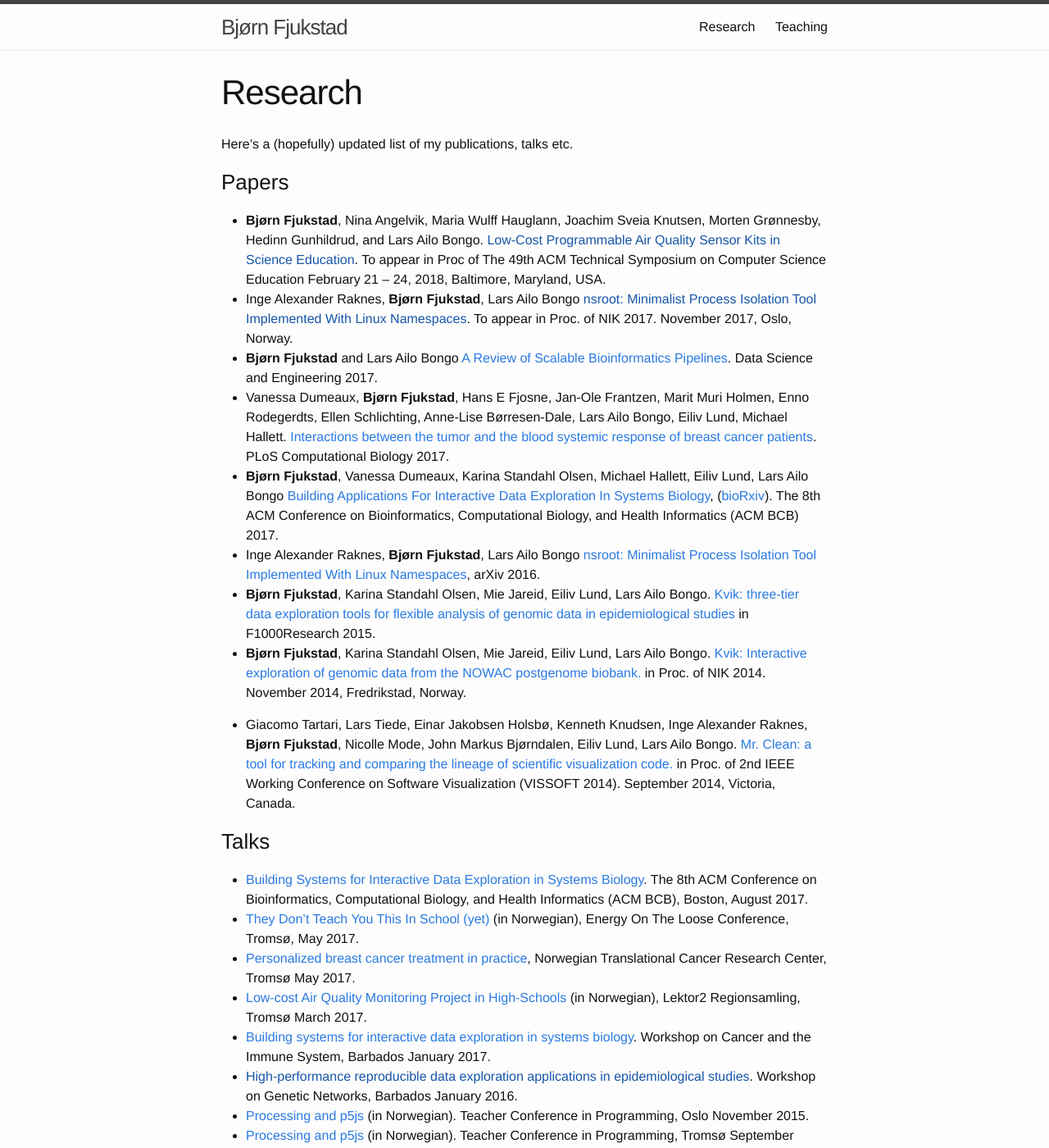
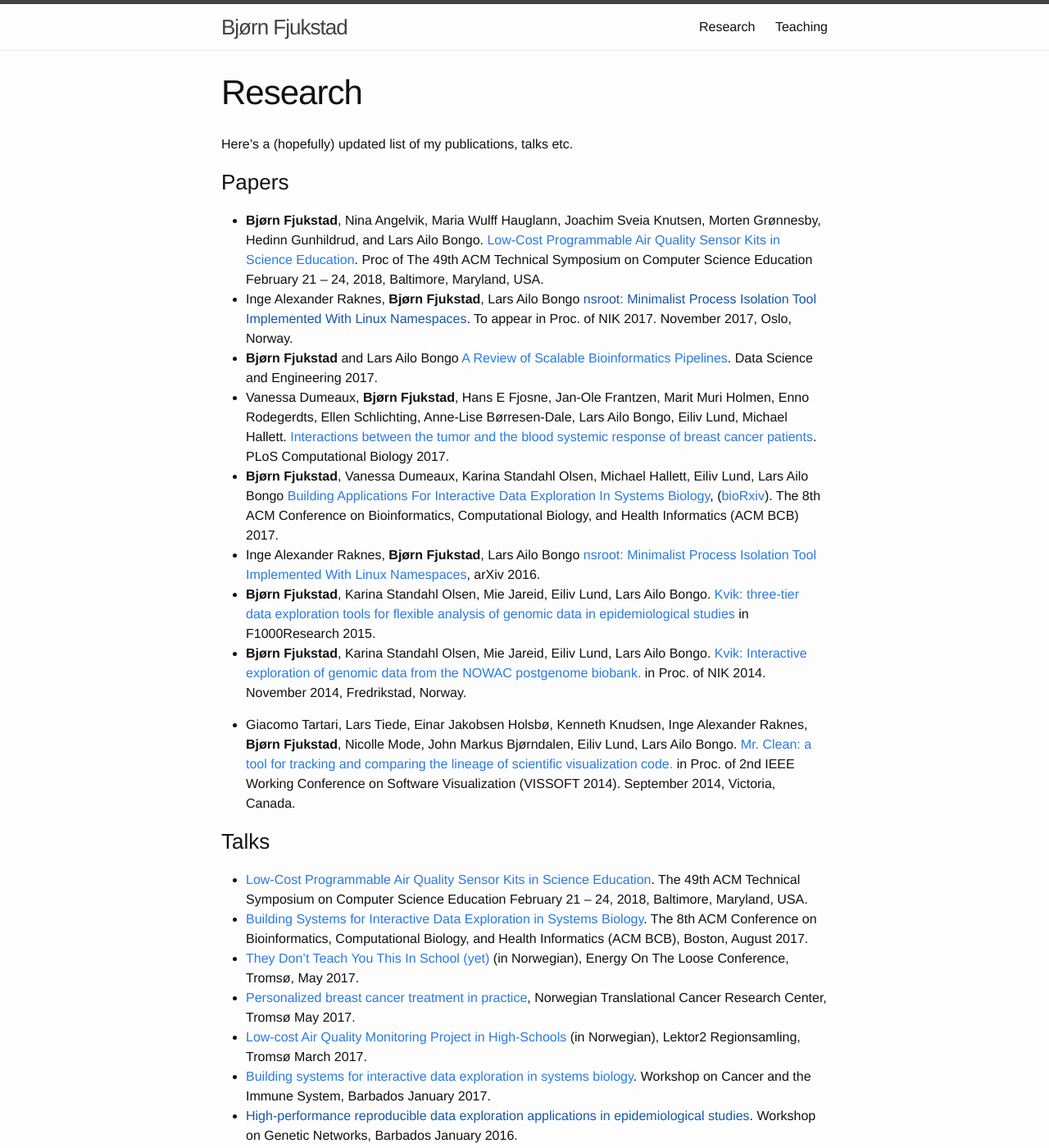
Before and after one commit to fjukstad/fjukstad.github.io, a Jekyll site: the page built from research.md, in a window 1280 px wide and 1400 px high. Shown: the whole window at 82% size. Built offline with Jekyll 4.4.1, drawn with Linux system fonts in a browser that asks for light colours.

Commit message:
add link to baltimore presentation & paper

```diff
--- a/research.md
+++ b/research.md
@@ -8,7 +8,8 @@ Here's a (hopefully) updated list of my publications, talks etc.
 ### Papers
 - **Bjørn Fjukstad**, Nina Angelvik, Maria Wulff Hauglann, Joachim Sveia
     Knutsen, Morten Grønnesby, Hedinn Gunhildrud, and Lars Ailo Bongo.
-    [Low-Cost Programmable Air Quality Sensor Kits in Science Education](). To appear in Proc of
+    [Low-Cost Programmable Air Quality Sensor Kits in Science
+    Education](http://dl.acm.org/citation.cfm?id=3159569). Proc of
     The 49th ACM Technical Symposium on Computer Science Education
     February 21 – 24, 2018, Baltimore, Maryland, USA.
 - Inge Alexander Raknes, **Bjørn Fjukstad**, Lars Ailo Bongo [nsroot: Minimalist
@@ -47,6 +48,10 @@ Here's a (hopefully) updated list of my publications, talks etc.
   Victoria, Canada.
 
 ### Talks
+-  [Low-Cost Programmable Air Quality Sensor Kits in Science
+    Education](/research/air-quality-sigcse-presentation.pdf).
+    The 49th ACM Technical Symposium on Computer Science Education
+    February 21 – 24, 2018, Baltimore, Maryland, USA.
 - [Building Systems for Interactive Data Exploration in Systems
   Biology](/talks/acm-bcb-boston-2017/kvik-mixt-microservices.html). The 8th ACM
   Conference on Bioinformatics, Computational Biology, and Health Informatics
```
Also changed, not shown: 1 other file.
